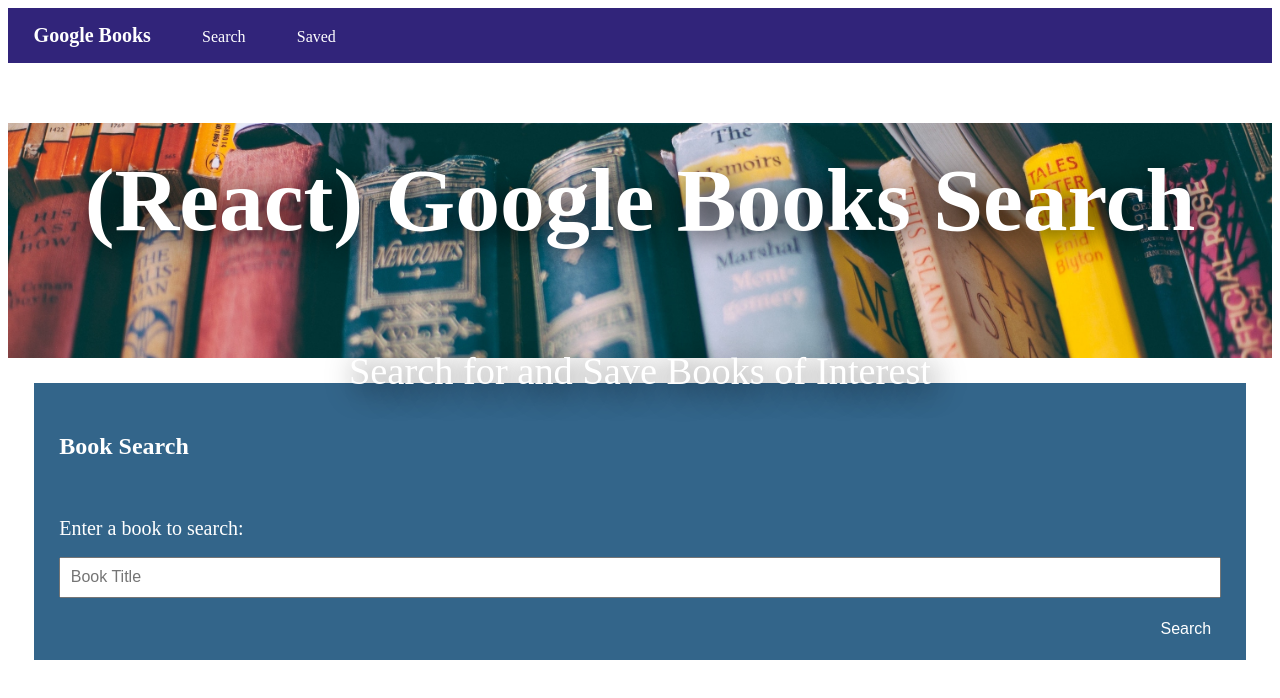
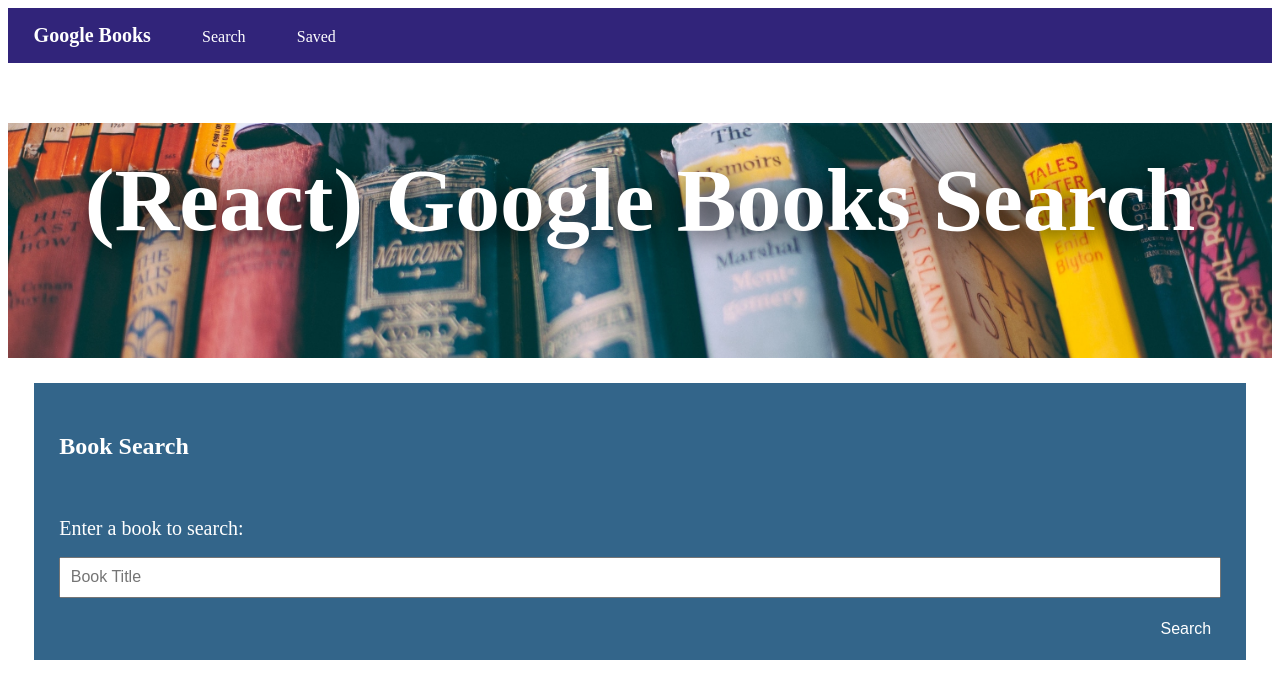
Before and after one commit to HuiyingWang0108/googlebooksearch-hw, a React (Create React App) app in the folder client/: page / in a window 1280 px wide. Shown: the top 698 px of the page. Built offline with nearby package versions, Linux system fonts and the light colour scheme.

Commit message:
Update Header.js

```diff
--- a/client/src/components/Header.js
+++ b/client/src/components/Header.js
@@ -13,7 +13,6 @@
     return (
         <header style={headerStyle}>
             <h1>(React) Google Books Search</h1>
-            <p>Search for and Save Books of Interest</p>
         </header>
     );
 }
```
